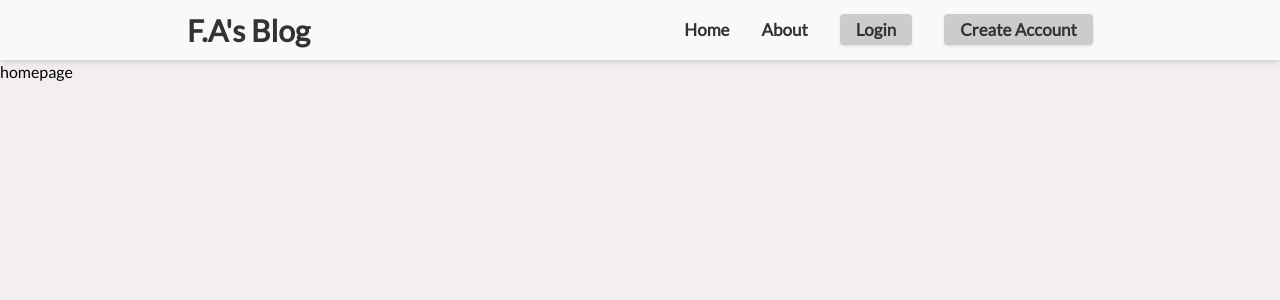
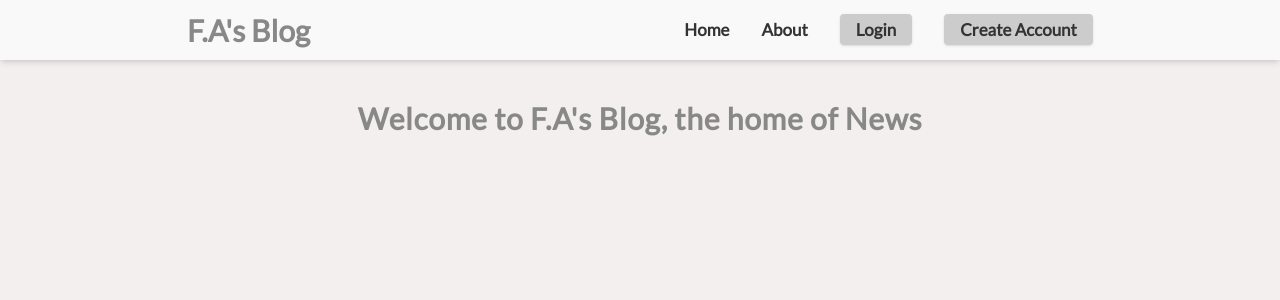
Before and after one commit to favour5678/BlogApp, a React (Create React App) app in the folder client/: page / in a window 1280 px wide. Shown: the top 300 px of the page. Built offline with nearby package versions, Linux system fonts and the light colour scheme.

Commit message:
working on the home page

```diff
--- a/client/src/App.js
+++ b/client/src/App.js
@@ -3,7 +3,7 @@ import { router } from "./routes/BlogRoute";
 
 function App() {
   return (
-    <section className="bg-[#F3EFEF] h-screen font-body">
+    <section className="bg-[#F3EFEF] text-[#333333] h-screen font-body">
       <RouterProvider router={ router }/>
     </section>
   );
--- a/client/src/components/Navbar.jsx
+++ b/client/src/components/Navbar.jsx
@@ -3,9 +3,9 @@ import { Link } from 'react-router-dom'
 
 export const Navbar = () => {
   return (
-    <nav className="bg-[#F9F9F9] text-[#333333] container max-w-full shadow-md">
+    <nav className="bg-[#F9F9F9] container max-w-full shadow-md">
       <div className="flex justify-around items-center h-[60px]">
-        <Link to={'/'} className="text-3xl font-semibold hover:underline underline-offset-4">F.A's Blog</Link>
+        <Link to={'/'} className="text-3xl font-semibold hover:underline underline-offset-4 text-[#888888]">F.A's Blog</Link>
         <ul className="flex items-center font-semibold text-[17px] space-x-8">
           <li className="hover:underline underline-offset-4"><Link to={'/'}>Home</Link></li>
           <li className="hover:underline underline-offset-4"><Link to={'about'}>About</Link></li>
--- a/client/src/pages/HomePage.jsx
+++ b/client/src/pages/HomePage.jsx
@@ -6,7 +6,9 @@ export const HomePage = () => {
   return (
     <main>
       <Navbar />
-        <p>homepage</p>
+      <div>
+        <h1 className='text-center mt-10 text-3xl font-bold tracking-wide text-[#888888]'>Welcome to F.A's Blog, the home of News</h1>
+      </div>
     </main>
   )
 }
```
